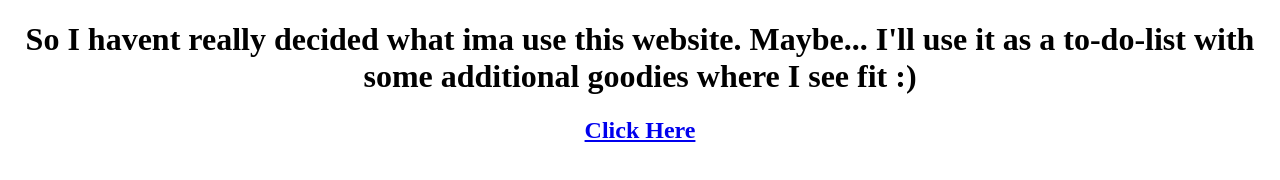
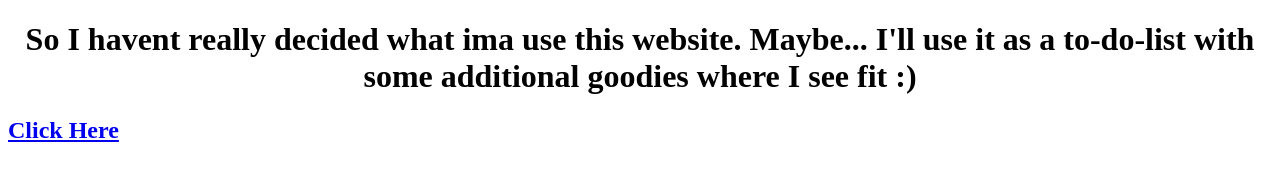
Before and after one commit to Expliicityy/Expliicityy.github.io, a plain HTML site: page index.html in a window 1280 px wide. Drawn offline with Linux system fonts and the light colour scheme.

Commit message:
Update index.html

```diff
--- a/index.html
+++ b/index.html
@@ -9,8 +9,8 @@
 </head>
 	<body>
 	<div class="container">
-	<center><h1>So I havent really decided what ima use this website. Maybe... I'll use it as a to-do-list with some additional goodies where I see fit :)</h1>
-	<a href="main.html"><h2>Click Here</h2></a></center>
+	<h1><center>So I havent really decided what ima use this website. Maybe... I'll use it as a to-do-list with some additional goodies where I see fit :)</h1></center>
+	<a href="main.html"><h2>Click Here</h2></a>
 	</div>
 </body>
 </html>
```
